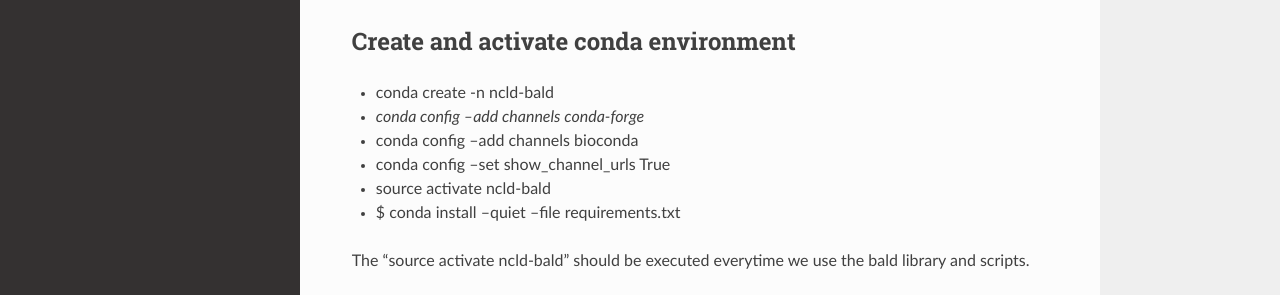
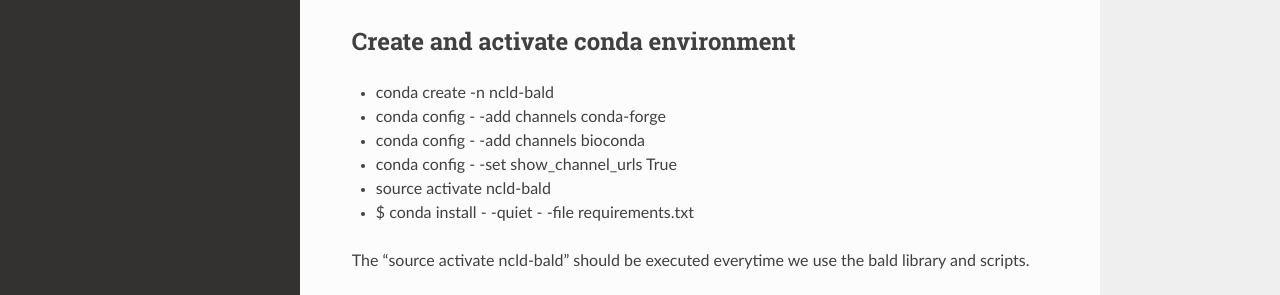
Before and after one commit to ferrighi/netcdf-ld-prototype, a Sphinx documentation site: the page built from source/install-bald.rst, in a window 1280 px wide and 1037 px high. Shown: the part 575-870 px from the top of the window. Built offline with Sphinx 7.4.7 and the Read the Docs theme 2.0.0, drawn with Linux system fonts in a browser that asks for light colours.

```diff
--- a/source/install-bald.rst
+++ b/source/install-bald.rst
@@ -25,10 +25,10 @@ Create and activate conda environment
 -------------------------------------
 
 - conda create -n ncld-bald
-- `conda config --add channels conda-forge`
-- conda config --add channels bioconda
-- conda config --set show_channel_urls True
+- conda config - -add channels conda-forge
+- conda config - -add channels bioconda
+- conda config - -set show_channel_urls True
 - source activate ncld-bald
-- $ conda install --quiet --file requirements.txt
+- $ conda install - -quiet - -file requirements.txt
 
 The "source activate ncld-bald" should be executed everytime we use the bald library and scripts.
```
